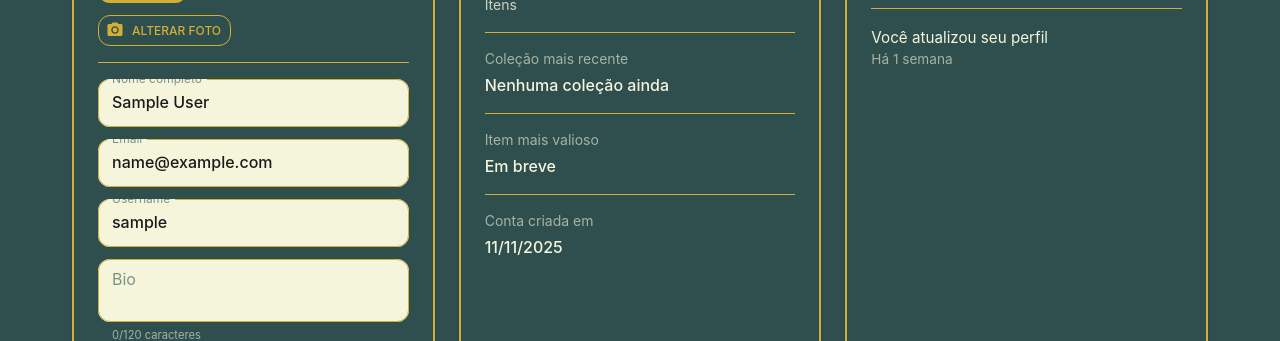
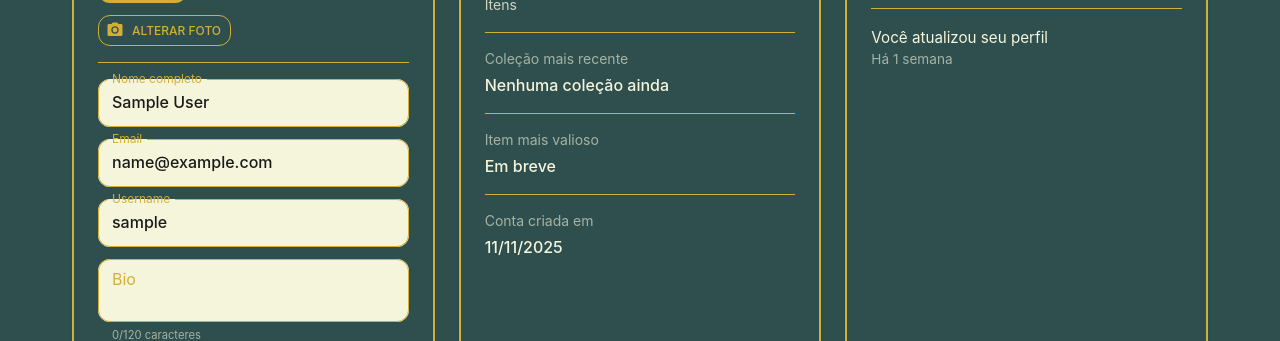
Before and after one commit to g-ribeirods/CollectMaster, a React (Vite) app: page /perfil in a window 1280 px wide. Shown: the part 458-799 px from the top of the page. Built offline with nearby package versions, Linux system fonts and the light colour scheme; no server answers; sample sign-in values are in the browser's storage.

Commit message:
just visual errors fixed

```diff
--- a/src/pages/Collections/details/CollectionDetails.tsx
+++ b/src/pages/Collections/details/CollectionDetails.tsx
@@ -33,8 +33,6 @@ const CollectionDetails: React.FC = () => {
     handleDeleteItem
   } = useCollectionDetails();
 
-  // Função de visualização (pode ficar vazia por enquanto)
-  const handleViewItemDetails = (item: any) => console.log('Ver:', item);
 
   if (loading) {
     return (
@@ -85,7 +83,6 @@ const CollectionDetails: React.FC = () => {
         {/* AQUI ESTÁ A MÁGICA: Passamos as funções reais para o Grid */}
         <CollectionItemsGrid
           items={items}
-          onViewDetails={handleViewItemDetails}
           onEdit={handleEditItem}     // <--- Conectado!
           onDelete={handleDeleteItem} // <--- Conectado!
         />
@@ -202,6 +199,9 @@ const inputStyles = {
     '&:hover fieldset': { borderColor: '#D4AF37' },
     '&.Mui-focused fieldset': { borderColor: '#D4AF37' },
   },
+  '& .MuiOutlinedInput-input': {
+    color: '#1a1a1a',
+  },
   '& .MuiInputLabel-root': { color: '#2F4F4F' },
   '& .MuiInputLabel-root.Mui-focused': { color: '#D4AF37' },
 };
--- a/src/pages/Collections/details/CollectionItemCard.tsx
+++ b/src/pages/Collections/details/CollectionItemCard.tsx
@@ -9,7 +9,6 @@ import {
   CardActions,
 } from '@mui/material';
 import {
-  Visibility as ViewIcon,
   Edit as EditIcon,
   Delete as DeleteIcon,
   Image as ImageIcon,
@@ -32,14 +31,12 @@ interface CollectionItem {
 
 interface CollectionItemCardProps {
   item: CollectionItem;
-  onViewDetails?: (item: CollectionItem) => void;
   onEdit?: (item: CollectionItem) => void;
   onDelete?: (item: CollectionItem) => void;
 }
 
 const CollectionItemCard: React.FC<CollectionItemCardProps> = ({
   item,
-  onViewDetails,
   onEdit,
   onDelete,
 }) => {
@@ -231,28 +228,8 @@ const CollectionItemCard: React.FC<CollectionItemCardProps> = ({
           p: 2,
           gap: 1,
           bgcolor: 'rgba(47, 79, 79, 0.05)',
-          flexDirection: 'column',
         }}
       >
-        <Button
-          startIcon={<ViewIcon />}
-          variant="contained"
-          size="small"
-          fullWidth
-          onClick={() => onViewDetails?.(item)}
-          sx={{
-            bgcolor: '#D4AF37',
-            color: '#2F4F4F',
-            fontWeight: 'bold',
-            fontSize: '0.85rem',
-            '&:hover': {
-              bgcolor: '#e5c55a',
-            },
-          }}
-        >
-          Ver Detalhes
-        </Button>
-        <Box sx={{ display: 'flex', gap: 1, width: '100%' }}>
         <Button
           startIcon={<EditIcon />}
           variant="outlined"
@@ -289,7 +266,6 @@ const CollectionItemCard: React.FC<CollectionItemCardProps> = ({
         >
           Excluir
         </Button>
-        </Box>
       </CardActions>
     </Card>
   );
--- a/src/pages/Collections/details/CollectionItemsGrid.tsx
+++ b/src/pages/Collections/details/CollectionItemsGrid.tsx
@@ -13,14 +13,12 @@ interface CollectionItem {
 
 interface CollectionItemsGridProps {
   items: CollectionItem[];
-  onViewDetails?: (item: CollectionItem) => void;
   onEdit?: (item: CollectionItem) => void;
   onDelete?: (item: CollectionItem) => void;
 }
 
 const CollectionItemsGrid: React.FC<CollectionItemsGridProps> = ({
   items,
-  onViewDetails,
   onEdit,
   onDelete,
 }) => {
@@ -73,7 +71,6 @@ const CollectionItemsGrid: React.FC<CollectionItemsGridProps> = ({
         <Grid item xs={12} sm={6} lg={4} key={item.id}>
           <CollectionItemCard
             item={item}
-            onViewDetails={onViewDetails}
             onEdit={onEdit}
             onDelete={onDelete}
           />
--- a/src/pages/Profile/ProfilePage.jsx
+++ b/src/pages/Profile/ProfilePage.jsx
@@ -173,7 +173,7 @@ const ProfilePage = () => {
                       padding: '12.5px 14px',
                     },
                     '& .MuiInputLabel-root': {
-                      color: 'rgba(47, 79, 79, 0.6)',
+                      color: '#D4AF37',
                     },
                     '& .MuiInputLabel-root.Mui-focused': {
                       color: '#D4AF37',
@@ -207,7 +207,7 @@ const ProfilePage = () => {
                       padding: '12.5px 14px',
                     },
                     '& .MuiInputLabel-root': {
-                      color: 'rgba(47, 79, 79, 0.6)',
+                      color: '#D4AF37',
                     },
                     '& .MuiInputLabel-root.Mui-focused': {
                       color: '#D4AF37',
@@ -240,7 +240,7 @@ const ProfilePage = () => {
                       padding: '12.5px 14px',
                     },
                     '& .MuiInputLabel-root': {
-                      color: 'rgba(47, 79, 79, 0.6)',
+                      color: '#D4AF37',
                     },
                     '& .MuiInputLabel-root.Mui-focused': {
                       color: '#D4AF37',
@@ -276,7 +276,7 @@ const ProfilePage = () => {
                       fontWeight: 500,
                     },
                     '& .MuiInputLabel-root': {
-                      color: 'rgba(47, 79, 79, 0.6)',
+                      color: '#D4AF37',
                     },
                     '& .MuiInputLabel-root.Mui-focused': {
                       color: '#D4AF37',
```
Lines whose indentation alone changed are shown as unchanged.
